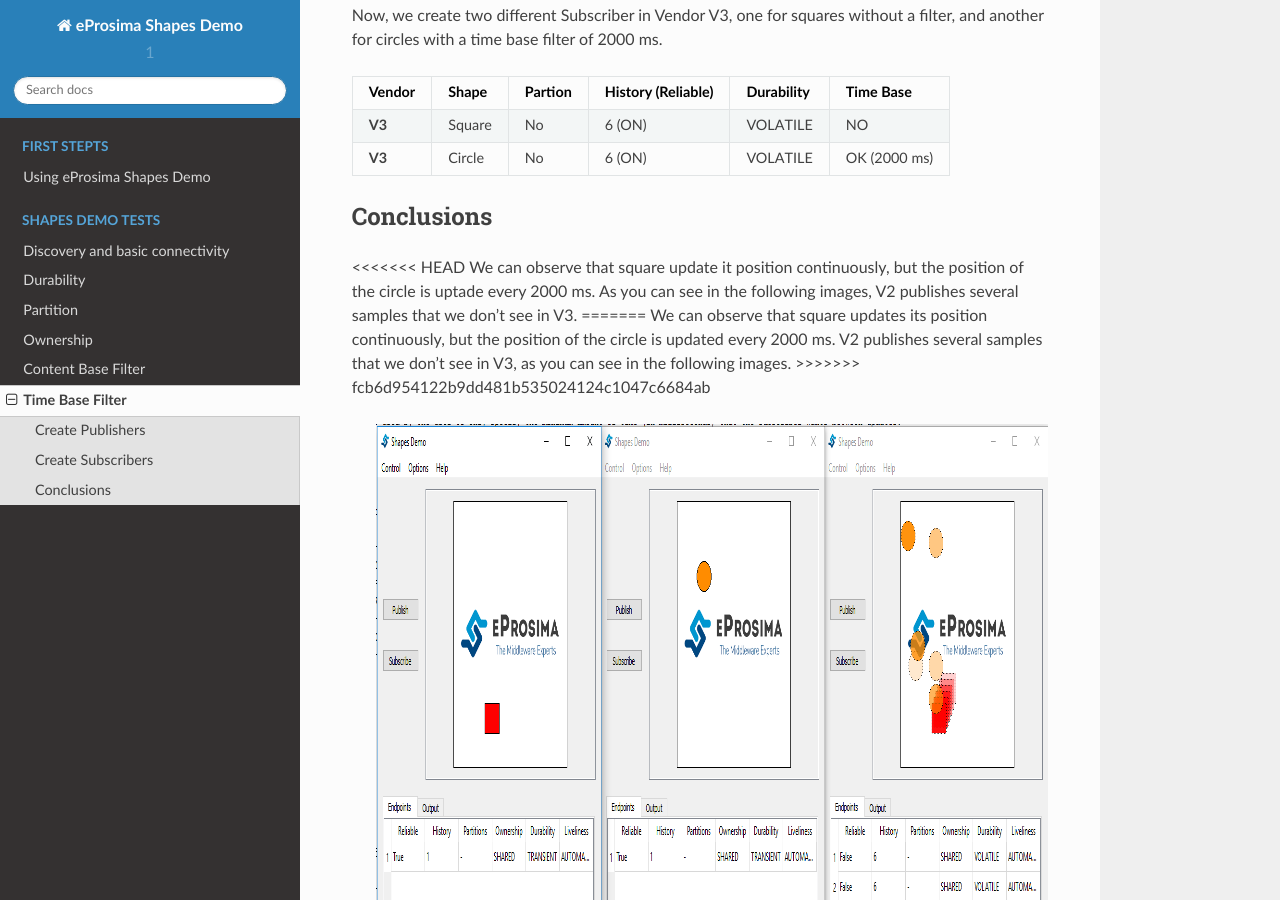
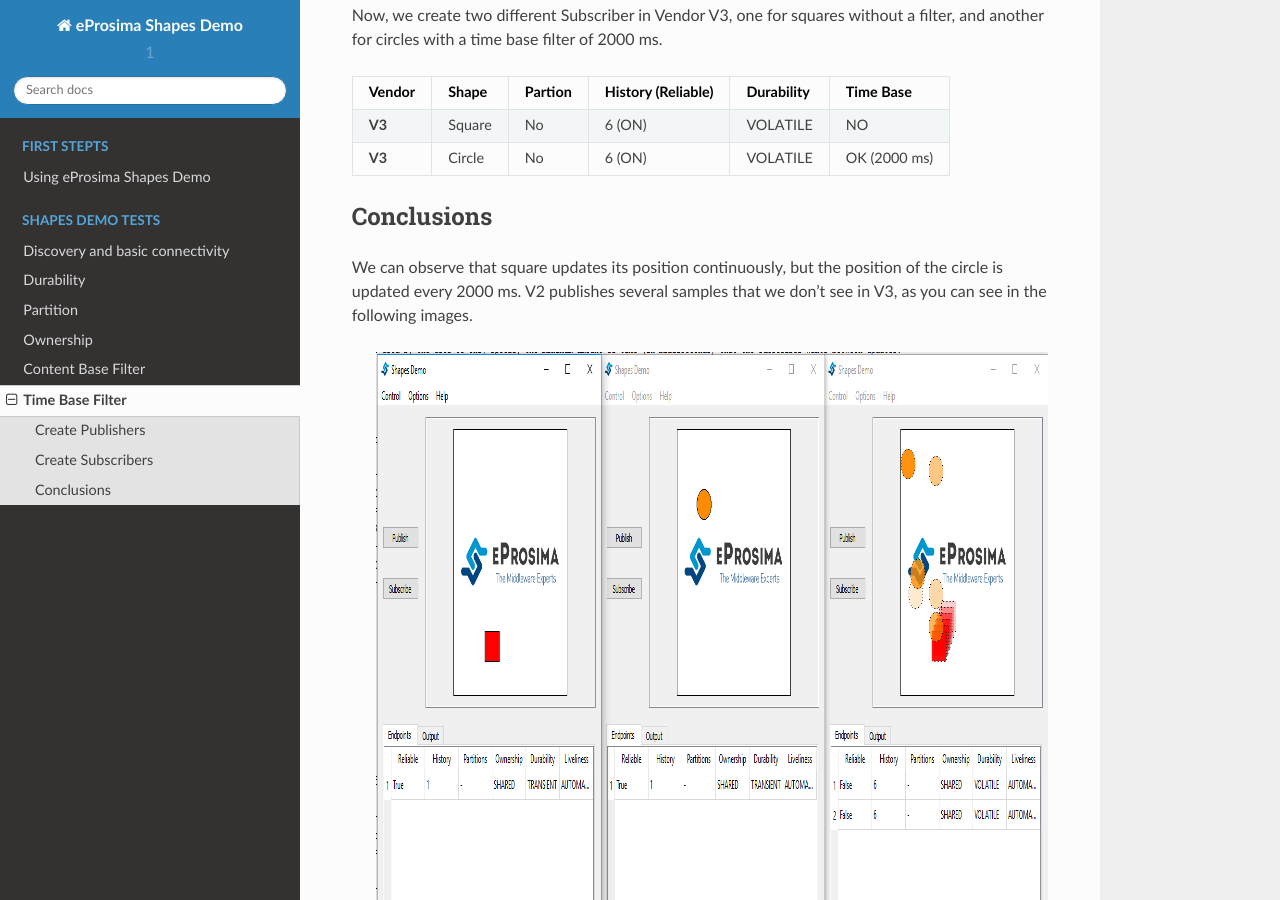
Before and after one commit to eProsima/Shapes-Demo-Docs, a Sphinx documentation site: the page built from docs/test7.rst, in a window 1280 px wide and 900 px high, scrolled down 1219 px. Built offline with Sphinx 7.4.7 and the Read the Docs theme 2.0.0, drawn with Linux system fonts in a browser that asks for light colours.

Commit message:
Update test7.rst

```diff
--- a/docs/test7.rst
+++ b/docs/test7.rst
@@ -38,12 +38,8 @@
 Conclusions
 -----------
 
-<<<<<<< HEAD
-We can observe that square update it position continuously, but the position of the circle is uptade every 2000 ms. As you can see in the following images, V2 publishes several samples that we don't see in V3.
-=======
 We can observe that square updates its position continuously, but the position of the circle is updated every 2000 ms.
 V2 publishes several samples that we don't see in V3, as you can see in the following images.
->>>>>>> fcb6d954122b9dd481b535024124c1047c6684ab
 
  .. image:: test7_2.png
    :scale: 100 %
```
